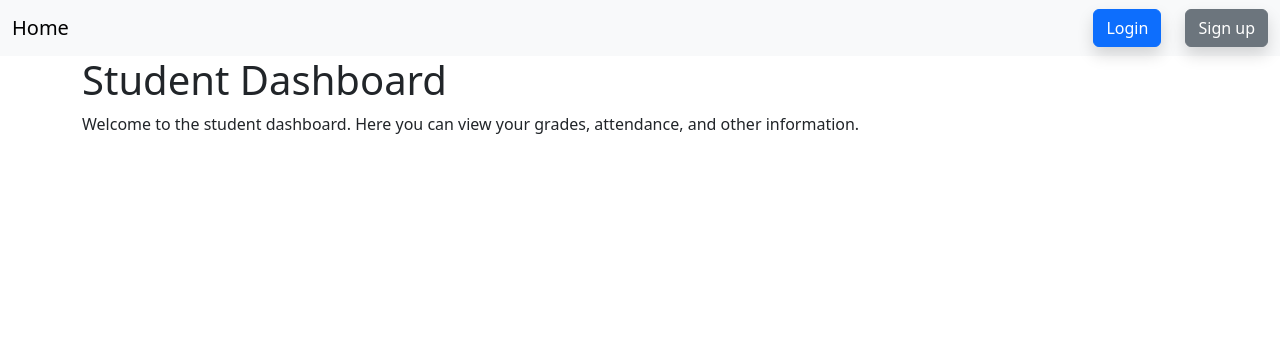
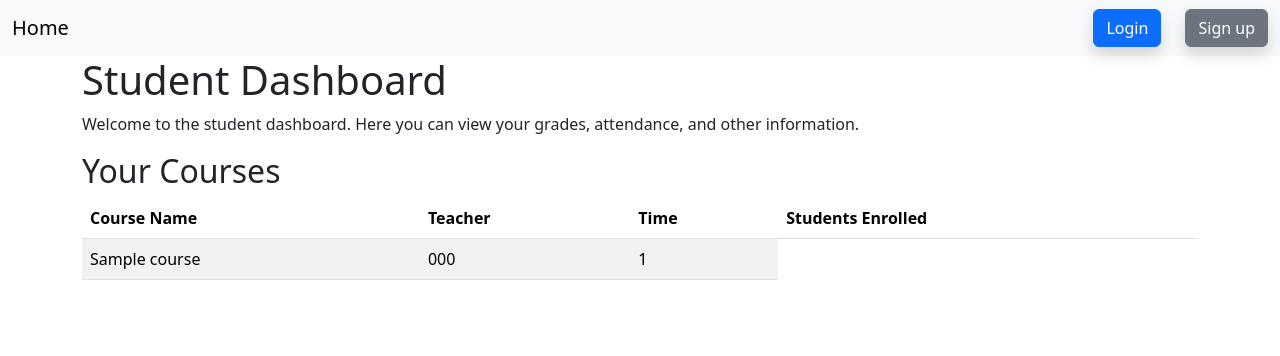
Before and after one commit to Amehroke/MiniProject, a Flask app: template app/templates/student.html in a window 1280 px wide. Shown: the top 356 px of the page. Run offline with Flask 3, Linux system fonts and the light colour scheme; the template is opened without the code that fills it: most values are stand-ins (such as "Sample title", 1, 10 or a date in 2020).

Commit message:
Added html elements and added sample classes

```diff
--- a/app/templates/student.html
+++ b/app/templates/student.html
@@ -15,6 +15,32 @@
             <p>Welcome to the student dashboard. Here you can view your grades, attendance, and other information.</p>
         </div>
     </div>
+
+
+    <div class="row">
+        <div class="col-md-12">
+            <h2>Your Courses</h2>
+            <table class="table table-striped">
+                <thead>
+                    <tr>
+                        <th>Course Name</th>
+                        <th>Teacher</th>
+                        <th>Time</th>
+                        <th>Students Enrolled</th>
+                    </tr>
+                </thead>
+                <tbody>
+                    {% for course in courses %}
+                        <tr>
+                            <td>{{ course.name }}</td>
+                            <td>{{ course.code }}</td>
+                            <td>{{ course.students.count() }}</td>
+                        </tr>
+                    {% endfor %}
+                </tbody>
+            </table>
+        </div>
+    </div>
 </div>
 
 {% endblock %}
```
Also changed, not shown: app/routes.py (+45 -2 lines), app/models.py (line endings or trailing spaces), instance/database.db.
